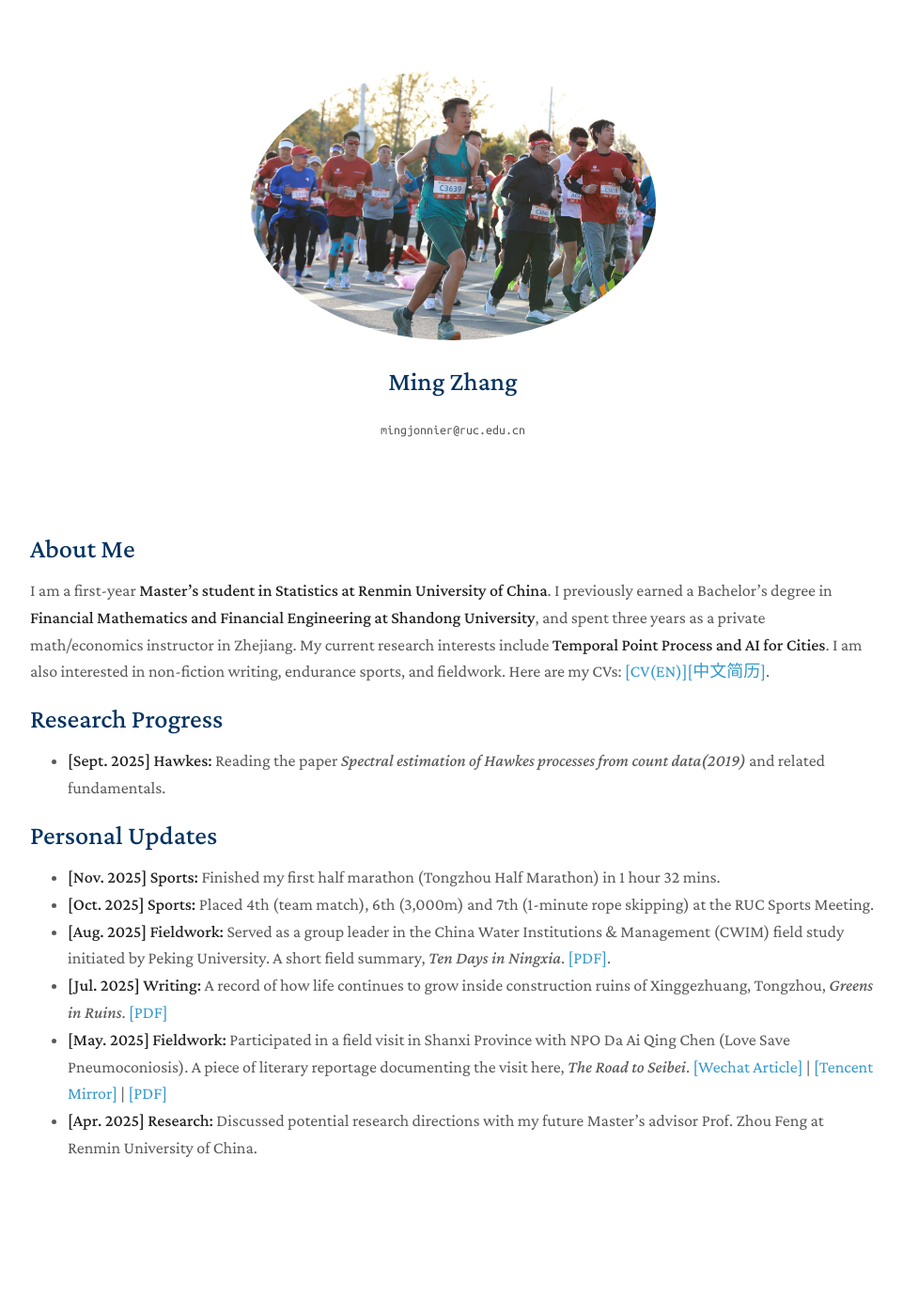
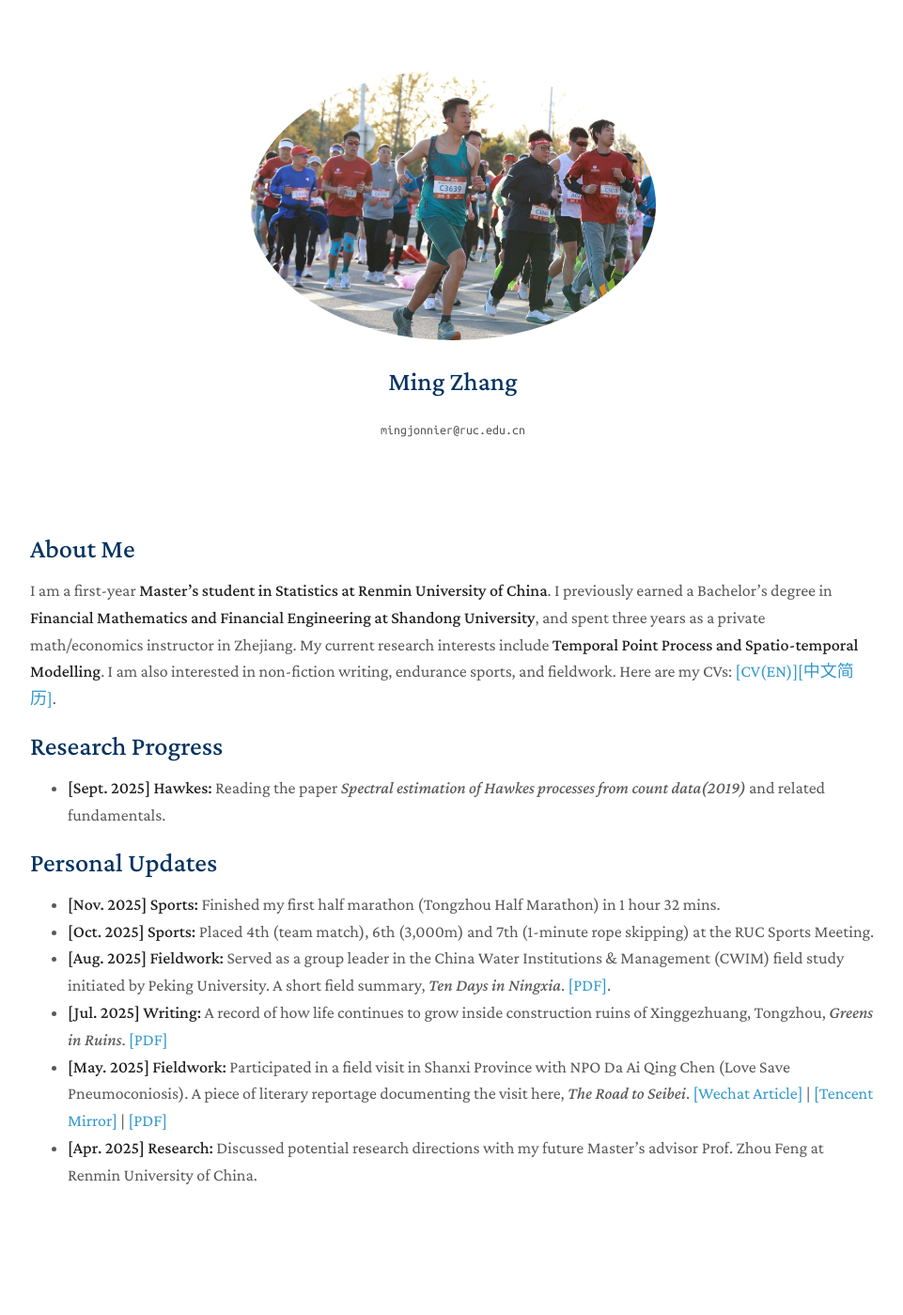
Before and after one commit to zhangming4153/zhangming4153.github.io, a Jekyll site: the page built from index.md, in a window 1280 px wide. Shown: the whole page at 94% size, without its empty margins (158-1119 px from the left). Built offline with Jekyll 4.4.1, drawn with Linux system fonts in a browser that asks for light colours; a style sheet for code colours, icons or effects is not loaded; our own code applies the rules of GitHub Pages for plain Markdown files; before the commit the page ends 1371 px from its top, so only the background shows below that.

Commit message:
Update index.md

```diff
--- a/index.md
+++ b/index.md
@@ -4,7 +4,7 @@ layout: homepage
 
 ## About Me
 
-I am a first-year **Master's student in Statistics at Renmin University of China**. I previously earned a Bachelor's degree in **Financial Mathematics and Financial Engineering at Shandong University**, and spent three years as a private math/economics instructor in Zhejiang. My current research interests include **Temporal Point Process and AI for Cities**. I am also interested in non-fiction writing, endurance sports, and fieldwork. Here are my CVs: [[CV(EN)]](assets/CV_MingZhang_en.pdf)[[中文简历]](assets/CV_MingZhang_zh.pdf).
+I am a first-year **Master's student in Statistics at Renmin University of China**. I previously earned a Bachelor's degree in **Financial Mathematics and Financial Engineering at Shandong University**, and spent three years as a private math/economics instructor in Zhejiang. My current research interests include **Temporal Point Process and Spatio-temporal Modelling**. I am also interested in non-fiction writing, endurance sports, and fieldwork. Here are my CVs: [[CV(EN)]](assets/CV_MingZhang_en.pdf)[[中文简历]](assets/CV_MingZhang_zh.pdf).
 
 
 ## Research Progress
```
